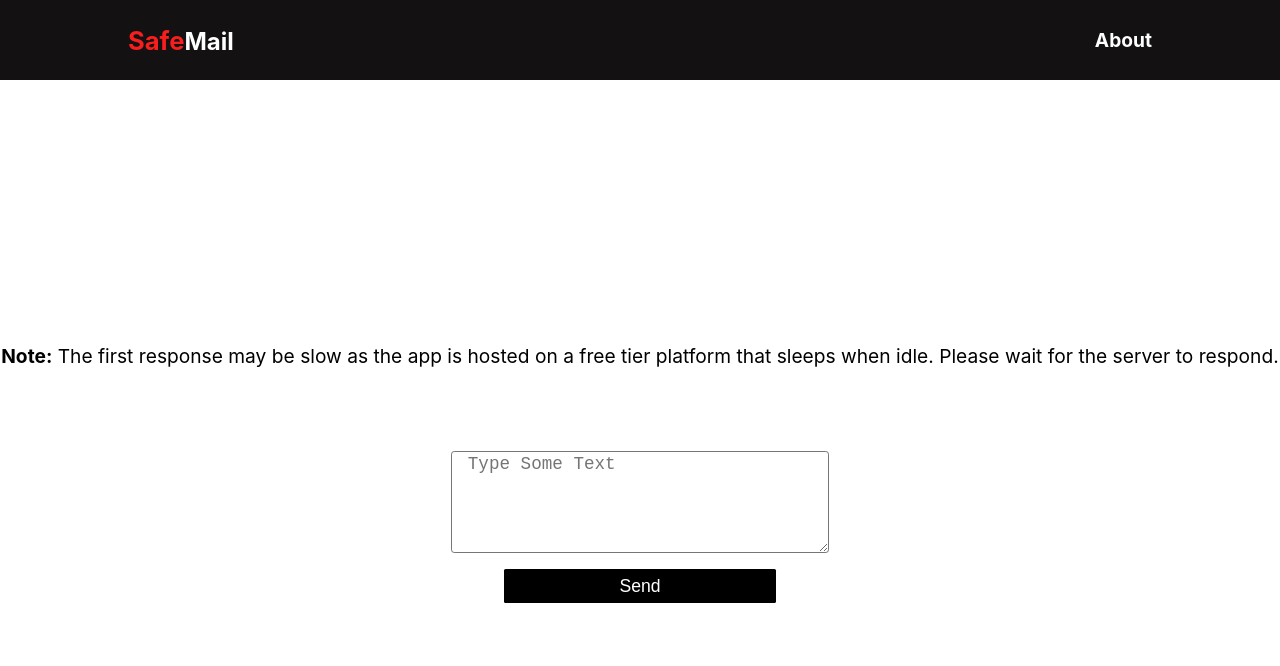
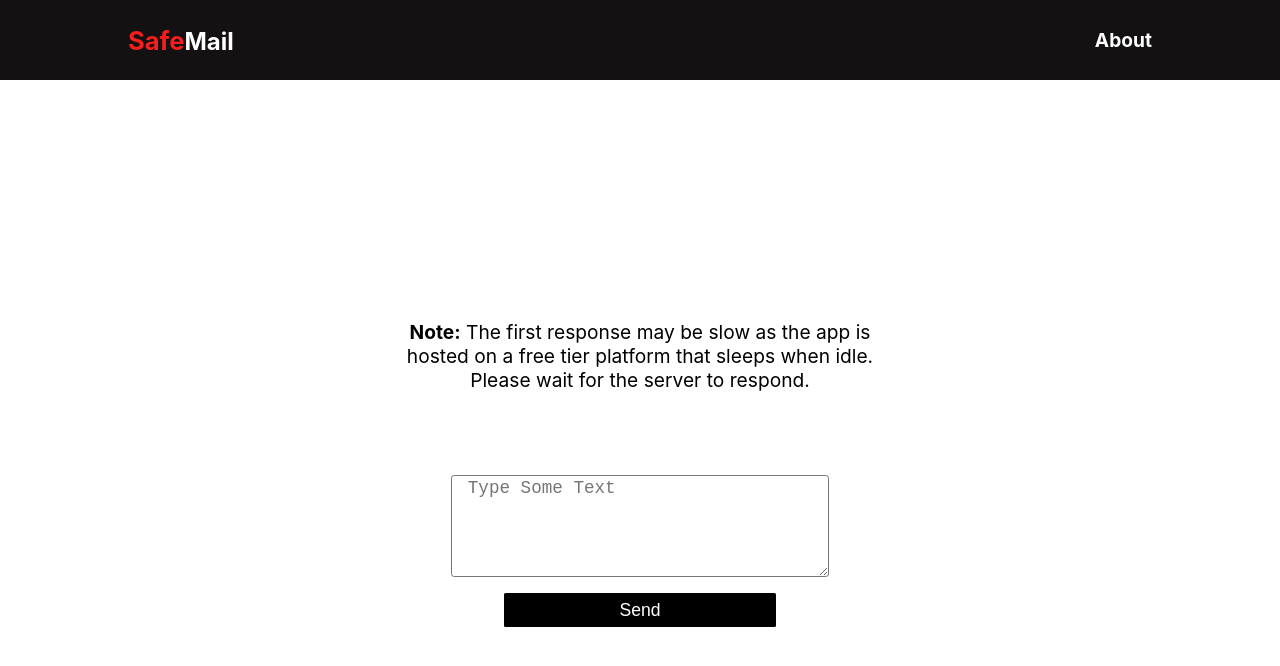
Before and after one commit to minospeed007/grad, a React (Create React App) app: page / in a window 1280 px wide. Shown: the top 666 px of the page. Built offline with nearby package versions, Linux system fonts and the light colour scheme.

Commit message:
Update App.css

```diff
--- a/src/App.css
+++ b/src/App.css
@@ -10,6 +10,8 @@
 p{
   font-size: 1.2rem;
 }
+.note-p{
+  width:40%}
 .no-btn{
   width: 10rem;
   height: 2rem;
```
